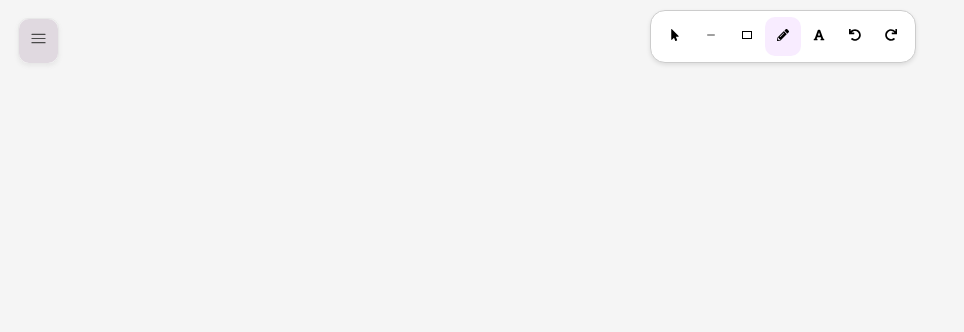
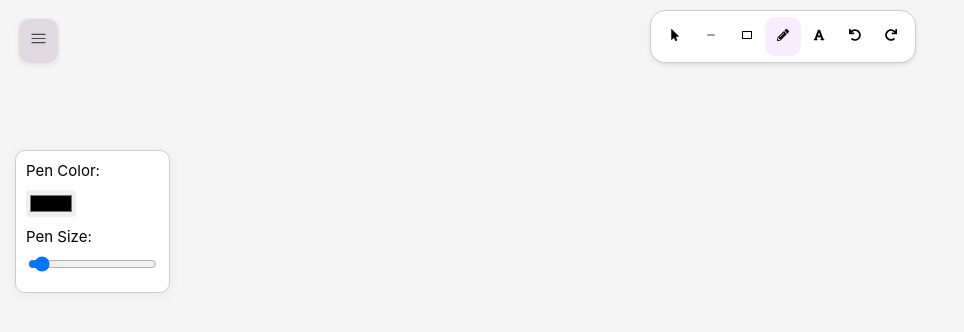
Before and after one commit to sumit171204/draw, a React (Create React App) app: page / in a window 1280 px wide. Both pictures are taken after a click on the button 783 px from the left and 36 px from the top of the page. Shown: the top 332 px of the page, without its empty margins (0-964 px from the left). Built offline with nearby package versions, Linux system fonts and the light colour scheme; the HTML template or start-up script is replaced by a standard one.

Commit message:
Color and size for pen and crosshair while drawing

```diff
--- a/src/App.css
+++ b/src/App.css
@@ -100,6 +100,37 @@
   background-color: #f8ecff;
   border-radius: 5px;
 }
+
+.pencil-box {
+  z-index: 2;
+  margin-left: 15px;
+  margin-top: 150px;
+  position: absolute;
+  background-color: white;
+  border: 1px solid #ccc;
+  border-radius: 10px;
+  padding: 10px;
+  display: flex;
+  flex-direction: column;
+  box-shadow: 0 2px 10px rgba(118, 118, 118, 0.1);
+  font-size: 15px;
+}
+
+.pencil-box input {
+  margin-top: 10px;
+  margin-bottom: 10px;
+  color: white;
+  border: none;
+  border-radius: 4px;
+  cursor: pointer;
+}
+
+.pencil-box button:hover {
+  background-color: #0056b3;
+}
+
+
+
 /* Media Queries */
 @media only screen and (max-width: 600px) {
   .toolbox-container {
--- a/src/App.js
+++ b/src/App.js
@@ -10,7 +10,7 @@ import "./App.css";
 
 const generator = rough.generator();
 
-const createElement = (id, x1, y1, x2, y2, type) => {
+const createElement = (id, x1, y1, x2, y2, type, pencilColor) => {
   switch (type) {
     case "line":
     case "rectangle":
@@ -18,11 +18,11 @@ const createElement = (id, x1, y1, x2, y2, type) => {
         type === "line"
           ? generator.line(x1, y1, x2, y2)
           : generator.rectangle(x1, y1, x2 - x1, y2 - y1);
-      return { id, x1, y1, x2, y2, type, roughElement };
+      return { id, x1, y1, x2, y2, type, roughElement, pencilColor };
     case "pencil":
-      return { id, type, points: [{ x: x1, y: y1 }] };
+      return { id, type, points: [{ x: x1, y: y1 }], pencilColor };
     case "text":
-      return { id, type, x1, y1, x2, y2, text: "" };
+      return { id, type, x1, y1, x2, y2, text: "", pencilColor };
     default:
       throw new Error(`Type not recognised: ${type}`);
   }
@@ -123,7 +123,7 @@ const resizedCoordinates = (clientX, clientY, position, coordinates) => {
     case "end":
       return { x1, y1, x2: clientX, y2: clientY };
     default:
-      return null; //should not really get here...
+      return null;
   }
 };
 
@@ -166,25 +166,37 @@ const getSvgPathFromStroke = stroke => {
   return d.join(" ");
 };
 
-const drawElement = (roughCanvas, context, element) => {
+const drawElement = (roughCanvas, context, element, pencilColor, pencilSize) => {
   switch (element.type) {
     case "line":
     case "rectangle":
       roughCanvas.draw(element.roughElement);
       break;
     case "pencil":
-      const stroke = getSvgPathFromStroke(getStroke(element.points));
-      context.fill(new Path2D(stroke));
+      context.fillStyle = pencilColor;
+      context.strokeStyle = pencilColor; // Set the stroke color
+      context.lineWidth = pencilSize; // Set the line width
+      context.lineJoin = "round"; // Set line join style to round for smoother lines
+      context.lineCap = "round"; // Set line cap style to round for smoother lines
+
+      context.beginPath();
+      const stroke = getStroke(element.points);
+      const path = new Path2D(getSvgPathFromStroke(stroke));
+      context.stroke(path); // Stroke the path
+      context.fill(path); // Fill the path
       break;
     case "text":
       context.textBaseline = "top";
       context.font = "24px sans-serif";
+      context.fillStyle = pencilColor;
       context.fillText(element.text, element.x1, element.y1);
       break;
     default:
       throw new Error(`Type not recognised: ${element.type}`);
   }
 };
+
+
 
 const adjustmentRequired = type => ["line", "rectangle"].includes(type);
 
@@ -225,8 +237,10 @@ const App = () => {
   const textAreaRef = useRef();
   const pressedKeys = usePressedKeys();
   const [showDropdown, setShowDropdown] = useState(false);
-  const [selectedTool, setSelectedTool] = useState("pencil"); // Define selectedTool and setSelectedTool
-
+  const [selectedTool, setSelectedTool] = useState("pencil");
+  const [showPencilBox, setShowPencilBox] = useState(false);
+  const [pencilColor, setPencilColor] = useState("#000000");
+  const [pencilSize, setPencilSize] = useState(1);
   const toggleDropdown = () => {
     setShowDropdown(!showDropdown);
   };
@@ -243,10 +257,11 @@ const App = () => {
 
     elements.forEach(element => {
       if (action === "writing" && selectedElement.id === element.id) return;
-      drawElement(roughCanvas, context, element);
+      drawElement(roughCanvas, context, element, pencilColor, pencilSize);
     });
     context.restore();
-  }, [elements, action, selectedElement, panOffset]);
+  }, [elements, action, selectedElement, panOffset, pencilColor, pencilSize]);
+
 
   useEffect(() => {
     const undoRedoFunction = event => {
@@ -319,10 +334,13 @@ const App = () => {
   };
 
   const getMouseCoordinates = event => {
-    const clientX = event.clientX - panOffset.x;
-    const clientY = event.clientY - panOffset.y;
+    const canvas = document.getElementById("canvas");
+    const rect = canvas.getBoundingClientRect();
+    const clientX = event.clientX - rect.left - panOffset.x;
+    const clientY = event.clientY - rect.top - panOffset.y;
     return { clientX, clientY };
   };
+
 
   const handleMouseDown = event => {
     if (action === "writing") return;
@@ -357,13 +375,14 @@ const App = () => {
       }
     } else {
       const id = elements.length;
-      const element = createElement(id, clientX, clientY, clientX, clientY, tool);
+      const element = createElement(id, clientX, clientY, clientX, clientY, tool, pencilColor); // Pass pencilColor here
       setElements(prevState => [...prevState, element]);
       setSelectedElement(element);
 
       setAction(tool === "text" ? "writing" : "drawing");
     }
   };
+
 
   const handleMouseMove = event => {
     const { clientX, clientY } = getMouseCoordinates(event);
@@ -381,6 +400,9 @@ const App = () => {
     if (tool === "selection") {
       const element = getElementAtPosition(clientX, clientY, elements);
       event.target.style.cursor = element ? cursorForPosition(element.position) : "default";
+    } else {
+      // Set cross cursor for drawing tools
+      event.target.style.cursor = "crosshair";
     }
 
     if (action === "drawing") {
@@ -488,6 +510,27 @@ const App = () => {
     }
   };
 
+  const handlePencilClick = () => {
+    setShowPencilBox(prevState => !prevState);
+  };
+
+
+  const handleToolClick = (toolName) => {
+    if (toolName !== "pencil") {
+      setShowPencilBox(false);
+    }
+    setTool(toolName);
+    setSelectedTool(toolName);
+  };
+  // Function to handle changes in pencil color
+const handlePencilColorChange = (event) => {
+  setPencilColor(event.target.value);
+};
+
+// Function to handle changes in pencil size
+const handlePencilSizeChange = (event) => {
+  setPencilSize(parseInt(event.target.value));
+};
   return (
     <div>
       <div>
@@ -503,15 +546,17 @@ const App = () => {
           </div>
         )}
       </div>
+
+
     </div>
       <Draggable>
         <div className="toolbox-container">
           <div className="toolbox">
-            <button className={selectedTool === "selection" ? "selected" : ""} onClick={() => { setTool("selection"); setSelectedTool("selection"); }} title="Selection"><FaMousePointer /></button>
-            <button className={selectedTool === "line" ? "selected" : ""} onClick={() => { setTool("line"); setSelectedTool("line"); }} title="Line"><IoRemoveOutline /></button>
-            <button className={selectedTool === "rectangle" ? "selected" : ""} onClick={() => { setTool("rectangle"); setSelectedTool("rectangle"); }} title="Rectangle"><MdOutlineRectangle /></button>
-            <button className={selectedTool === "pencil" ? "selected" : ""} onClick={() => { setTool("pencil"); setSelectedTool("pencil"); }} title="Pen"><FaPencilAlt /></button>
-            <button className={selectedTool === "text" ? "selected" : ""} onClick={() => { setTool("text"); setSelectedTool("text"); }} title="Text"><FaFont /></button>
+            <button className={selectedTool === "selection" ? "selected" : ""} onClick={() => handleToolClick("selection")} title="Selection"><FaMousePointer /></button>
+            <button className={selectedTool === "line" ? "selected" : ""} onClick={() => handleToolClick("line")} title="Line"><IoRemoveOutline /></button>
+            <button className={selectedTool === "rectangle" ? "selected" : ""} onClick={() => handleToolClick("rectangle")} title="Rectangle"><MdOutlineRectangle /></button>
+            <button className={selectedTool === "pencil" ? "selected" : ""} onClick={() => { handlePencilClick(); handleToolClick("pencil"); }} title="Pen"><FaPencilAlt /></button>
+            <button className={selectedTool === "text" ? "selected" : ""} onClick={() => handleToolClick("text")} title="Text"><FaFont /></button>
             <button onClick={undo} title="Undo"><FaUndo /></button>
             <button onClick={redo} title="Redo"><FaRedo /></button>
           </div>
@@ -538,6 +583,15 @@ const App = () => {
           }}
         />
       ) : null}
+        {showPencilBox && (
+          <div className="pencil-box">
+            <label htmlFor="pencil-color">Pen Color:</label>
+            <input type="color" id="pencil-color" value={pencilColor} onChange={handlePencilColorChange} />
+            <label htmlFor="pencil-size">Pen Size:</label>
+            <input type="range" id="pencil-size" min="0.01" max="20" value={pencilSize} onChange={handlePencilSizeChange} />
+          </div>
+        )}
+
       <canvas
         id="canvas"
         width={window.innerWidth}
```
